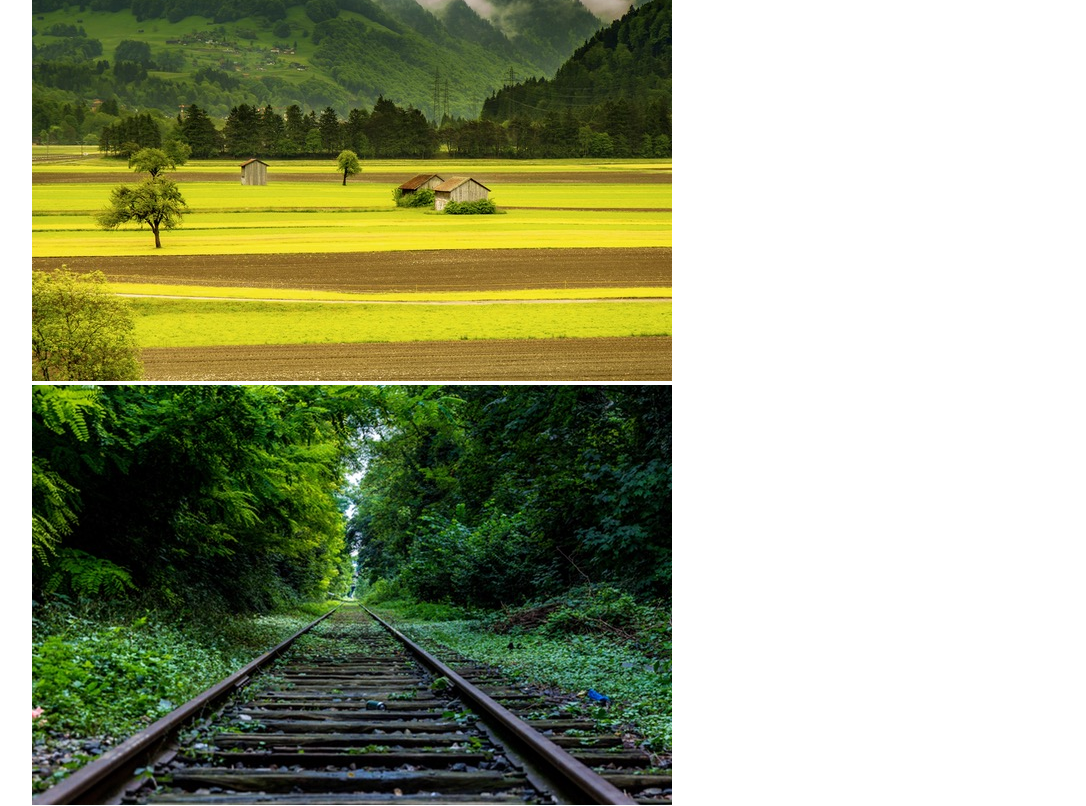
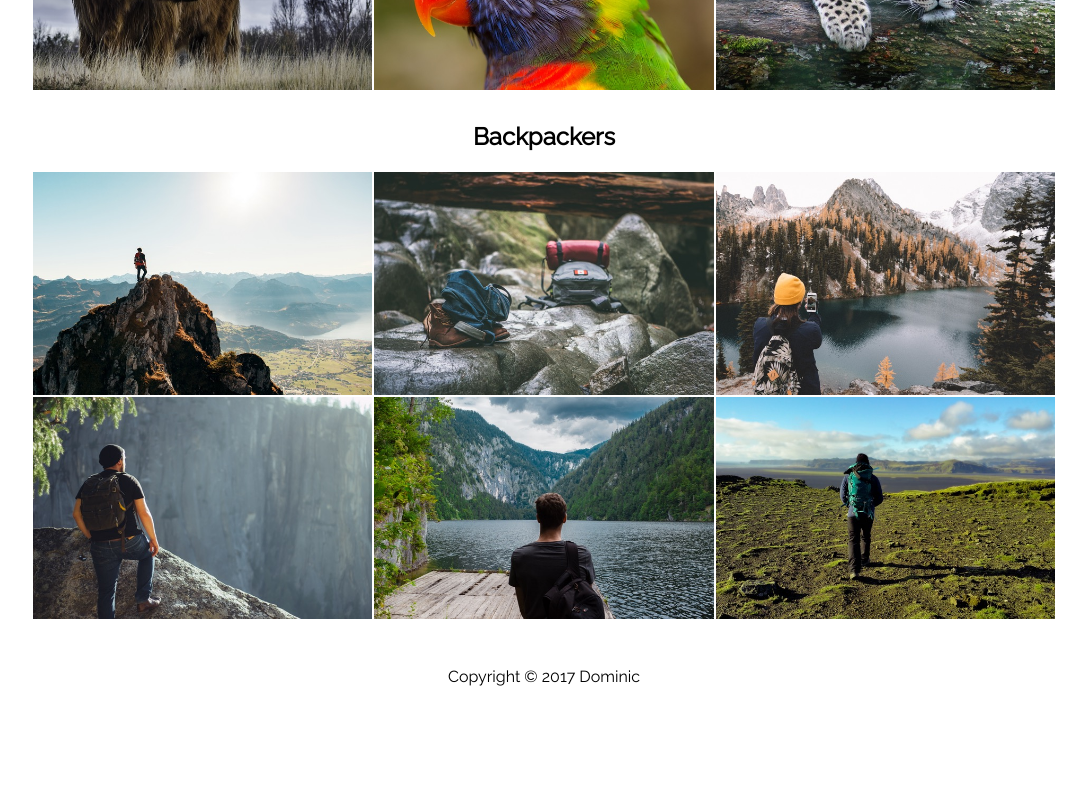
Before and after one commit to dominicdaviesme/image-gallery, a plain HTML site: page index.html in a window 1280 px wide. Shown: the part 1020-1826 px from the top of the page, without its empty margins (96-1182 px from the left). After the commit the page ends 1732 px from the top, so only its background shows below. Drawn offline with Linux system fonts and the light colour scheme.

Commit message:
Coded hover effects for images, centered headers, styled footer

```diff
--- a/style.css
+++ b/style.css
@@ -50,3 +50,36 @@ nav ul li a:hover {
 }
 
 /*End Navigation */
+
+section:after {
+	content: " ";
+	display: block;
+	clear: both;
+}
+
+section div.container img {
+	width: 33.33333%;
+	float: left;
+	opacity: 1;
+	box-sizing: border-box;
+	border: 1px solid transparent;
+	transition: opacity .5s;
+}
+
+section div.container img:hover {
+	opacity: .7;
+}
+
+section {
+	margin-bottom: 3%;
+}
+
+section h2 {
+	text-align: center;
+}
+
+footer {
+	overflow: hidden;
+	text-align: center;
+	padding-bottom: 10px;
+}
```
